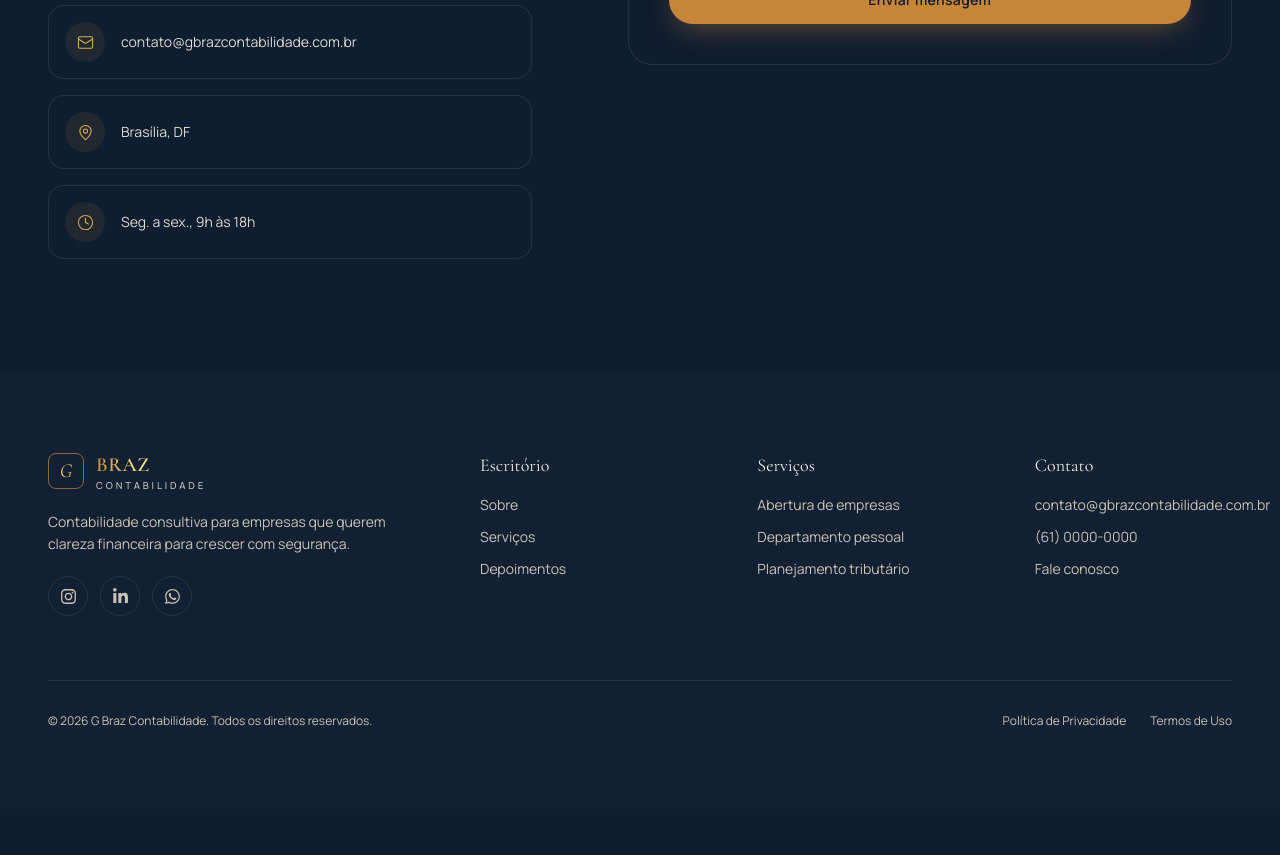
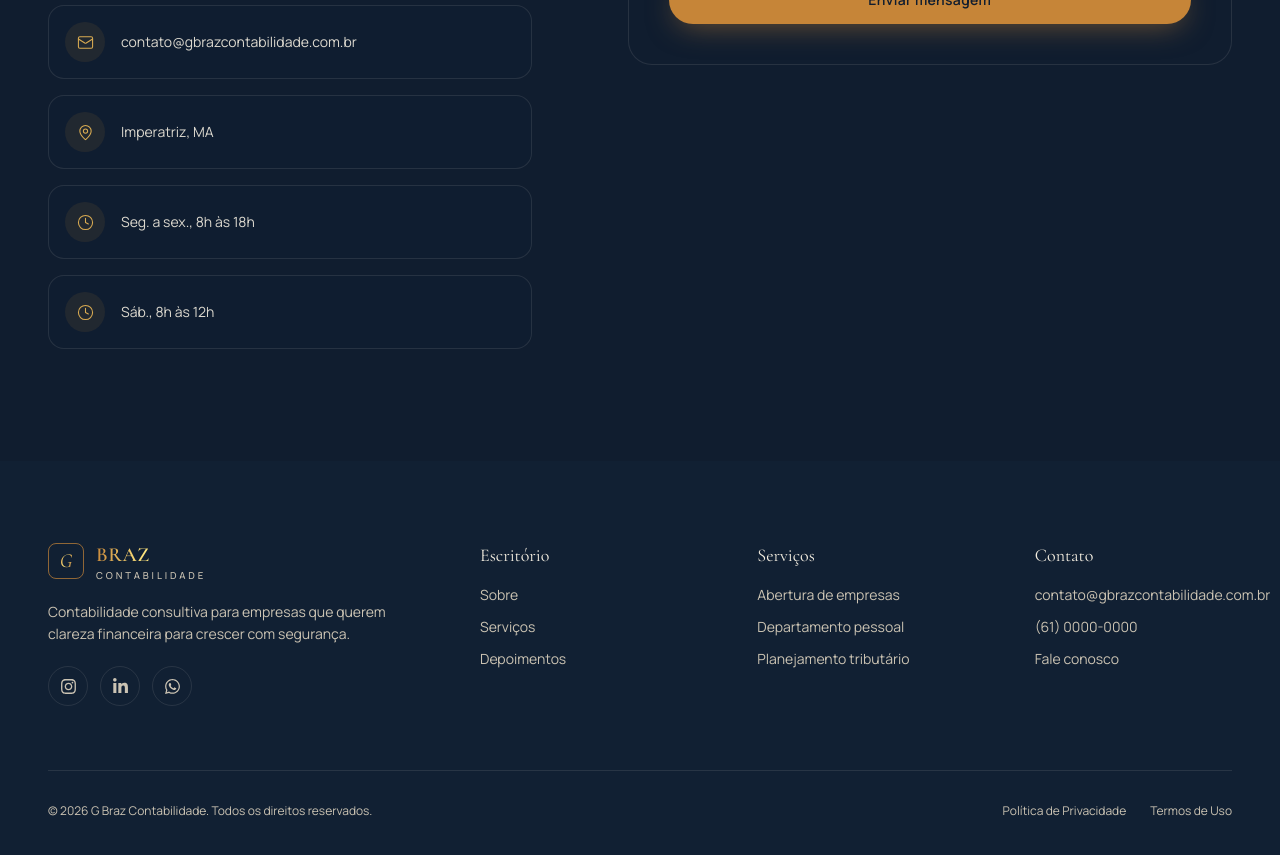
Before and after one commit to gidelmarjr-art/gbraz-contabilidade, a React (Vite) app: page / in a window 1280 px wide. Shown: the part 3720-4575 px from the top of the page. Before the commit the page ends 4529 px from the top, so only its background shows below. Built offline with nearby package versions, Linux system fonts and the light colour scheme.

Commit message:
Atualização Horário de Funcionamento

```diff
--- a/src/components/sections/Contact.tsx
+++ b/src/components/sections/Contact.tsx
@@ -14,8 +14,9 @@ const CONTACT_INFO = [
     label: "contato@gbrazcontabilidade.com.br",
     href: "mailto:contato@gbrazcontabilidade.com.br",
   },
-  { icon: MapPin, label: "Brasília, DF" },
-  { icon: Clock, label: "Seg. a sex., 9h às 18h" },
+  { icon: MapPin, label: "Imperatriz, MA" },
+  { icon: Clock, label: "Seg. a sex., 8h às 18h" },
+  { icon: Clock, label: "Sáb., 8h às 12h" },
 ];
 
 export function Contact() {
```
